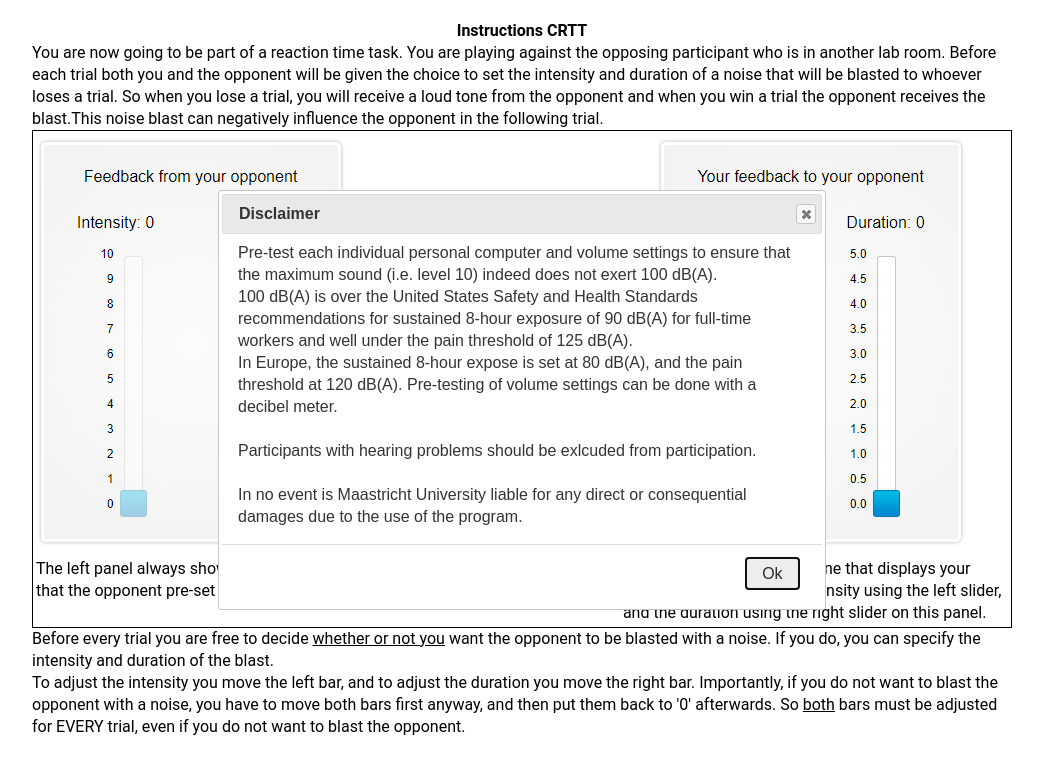
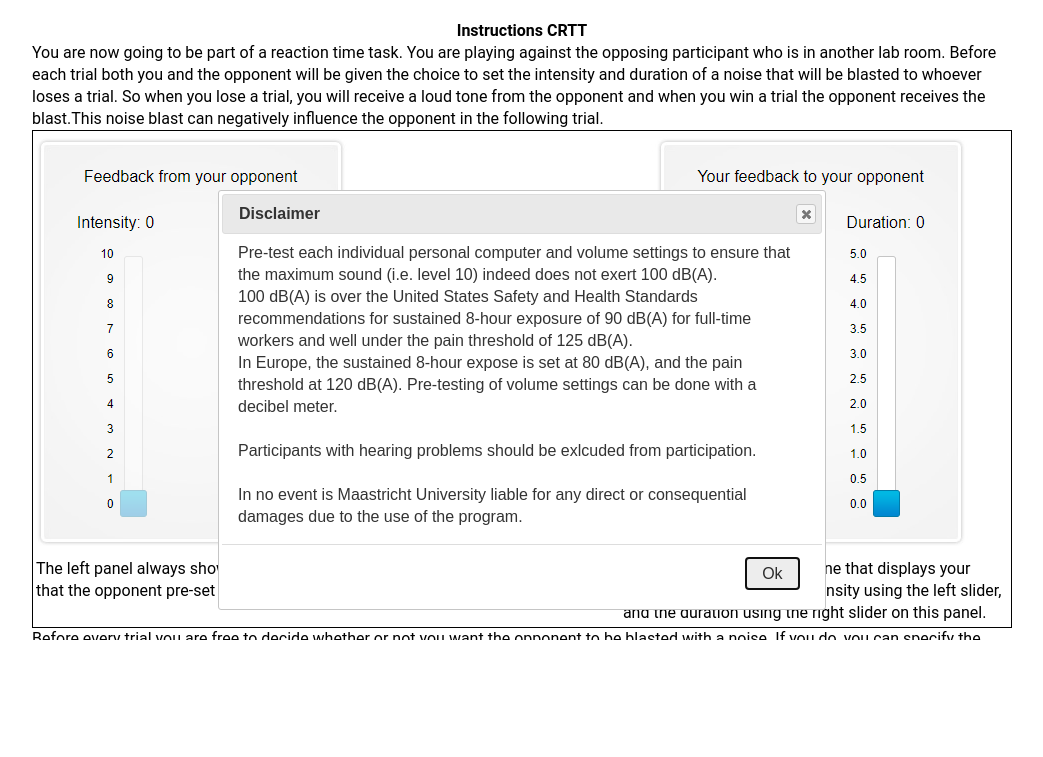
Before and after one commit to jprhile/crtt-task, a plain HTML site: page crtt/crtt.html in a window 1280 px wide. Shown: the top 757 px of the page, without its empty margins (118-1161 px from the left). Drawn offline with Linux system fonts and the light colour scheme.

Commit message:
Update crtt.html

```diff
--- a/crtt/crtt.html
+++ b/crtt/crtt.html
@@ -342,6 +342,13 @@ function sendResultsToQualtrics() {
   };
 
 	</script>
+<style>
+  html, body {
+    margin: 0;
+    padding: 0;
+    overflow: hidden;
+  }
+</style>
 
 </head>
 
```
